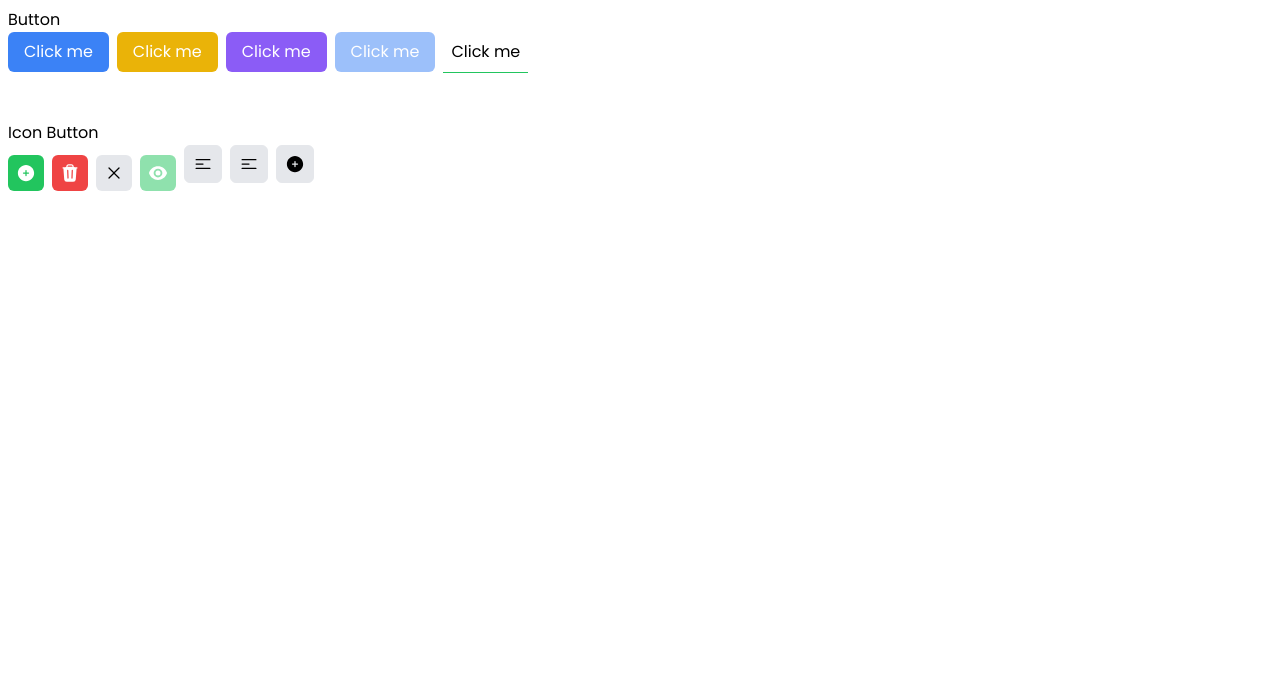
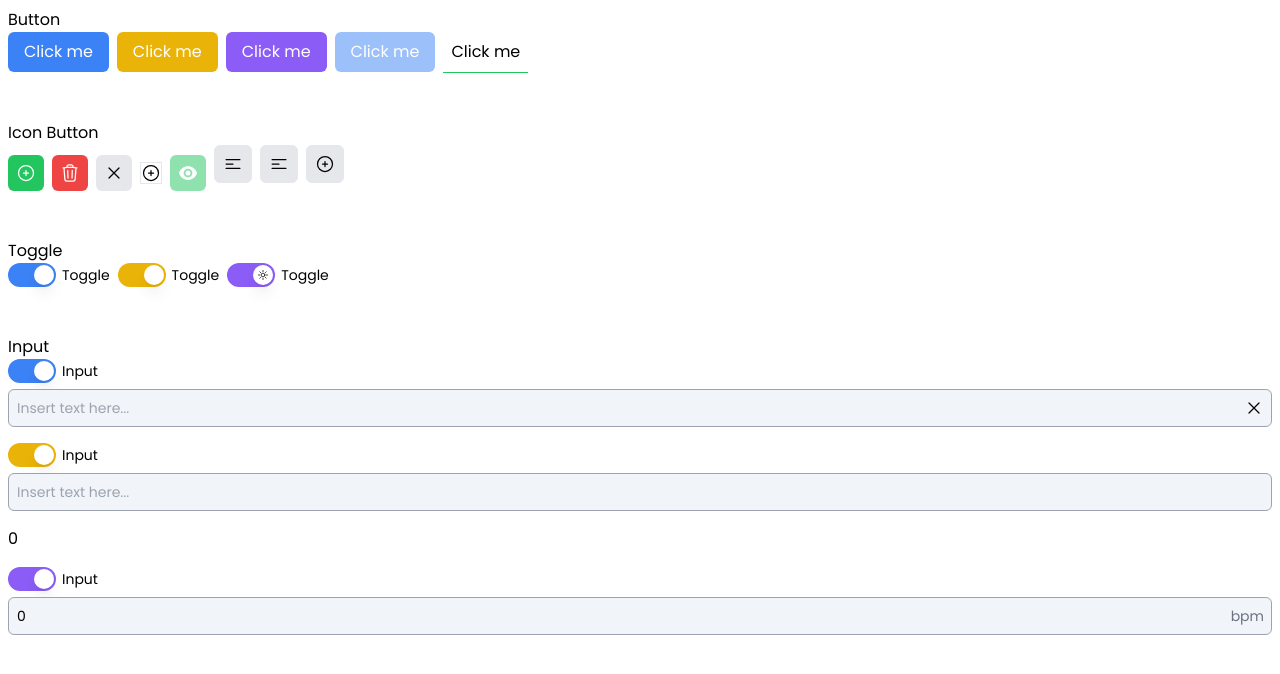
Before and after one commit to stefanBid/health-fit-360, a Vue app: page / in a window 1280 px wide. Shown: the top 674 px of the page. Built offline with nearby package versions, Linux system fonts and the light colour scheme.

Commit message:
add toggle component and input component

```diff
--- a/src/App.vue
+++ b/src/App.vue
@@ -1,14 +1,32 @@
 <script setup lang="ts">
-  import { HfButton, HfIconButton, HfDropdownMenu } from '@/components';
+  import {
+    HfButton,
+    HfIconButton,
+    HfDropdownMenu,
+    HfToggle,
+    HfInput,
+  } from '@/components';
   import {
     TrashIcon,
     XMarkIcon,
     PlusCircleIcon,
-  } from '@heroicons/vue/24/solid';
+    SunIcon,
+    MoonIcon,
+  } from '@heroicons/vue/24/outline';
+
+  import { ref } from 'vue';
 
   const test = (option: string) => {
     console.log(option);
   };
+
+  const toggle1 = ref(true);
+  const toggle2 = ref(true);
+  const toggle3 = ref(true);
+
+  const inputValue = ref('');
+  const inputValue2 = ref('');
+  const inputValue3 = ref(0);
 </script>
 
 <template>
@@ -42,6 +60,11 @@
           color="gray"
           :icon="XMarkIcon"
           class="hover:rotate-180"
+        />
+        <hf-icon-button
+          no-style
+          class="border"
+          :icon="PlusCircleIcon"
         />
         <hf-icon-button disabled />
         <hf-dropdown-menu>
@@ -97,5 +120,87 @@
         />
       </div>
     </div>
+    <div class="p-2">
+      <h1>Toggle</h1>
+      <div class="flex items-center gap-x-2">
+        <hf-toggle
+          id="toggle-1"
+          label="Toggle"
+          v-model:enabled="toggle1"
+          color="blue"
+        />
+        <hf-toggle
+          id="toggle-2"
+          label="Toggle"
+          v-model:enabled="toggle2"
+          color="yellow"
+        />
+        <hf-toggle
+          id="toggle-3"
+          label="Toggle"
+          v-model:enabled="toggle3"
+          color="violet"
+          :dot-icon="{ enabled: SunIcon, disabled: MoonIcon }"
+        />
+      </div>
+    </div>
+    <div class="p-2">
+      <h1>Input</h1>
+      <div class="flex flex-col gap-y-4">
+        <hf-input
+          label="Input"
+          v-model:inputValue="inputValue"
+          id="input-1"
+          :disabled="!toggle1"
+        >
+          <template #toggle>
+            <hf-toggle
+              id="toggle-input-1"
+              v-model:enabled="toggle1"
+              color="blue"
+            />
+          </template>
+          <template #persistent>
+            <hf-icon-button
+              no-style
+              :icon="XMarkIcon"
+            />
+          </template>
+        </hf-input>
+        <hf-input
+          label="Input"
+          v-model:inputValue="inputValue2"
+          id="input-2"
+          :disabled="!toggle2"
+          color="yellow"
+        >
+          <template #toggle>
+            <hf-toggle
+              id="toggle-input-2"
+              v-model:enabled="toggle2"
+              color="yellow"
+            />
+          </template>
+        </hf-input>
+        {{ inputValue3 }}
+        <hf-input
+          label="Input"
+          v-model:inputValue="inputValue3"
+          id="input-3"
+          :disabled="!toggle3"
+          color="violet"
+          type="number"
+          unit="bpm"
+        >
+          <template #toggle>
+            <hf-toggle
+              id="toggle-input-3"
+              v-model:enabled="toggle3"
+              color="violet"
+            />
+          </template>
+        </hf-input>
+      </div>
+    </div>
   </div>
 </template>
--- a/src/components/atoms/hf-icon-button/HfIconButton.vue
+++ b/src/components/atoms/hf-icon-button/HfIconButton.vue
@@ -43,7 +43,7 @@
   >
     <component
       :is="props.icon || EyeIcon"
-      class="w-5 h-5 transition-all duration-200 ease-in-out sm:w-4 sm:h-4 xs:w-4 xs:h-4 shrink-0"
+      class="transition-all duration-200 ease-in-out size-5 sm:size-4 xs:size-4 shrink-0"
     />
   </button>
 </template>
--- a/src/components/atoms/hf-toggle/HfToggle.vue
+++ b/src/components/atoms/hf-toggle/HfToggle.vue
@@ -1,5 +1,71 @@
-<script setup lang="ts"></script>
+<script setup lang="ts">
+  import { ColorVariantExtra } from '@/types/global.types';
+  import { Switch, SwitchGroup, SwitchLabel } from '@headlessui/vue';
+  import { FunctionalComponent } from 'vue';
+
+  defineOptions({ inheritAttrs: false });
+
+  interface HfToggleProps {
+    label?: string;
+    help?: string;
+    color?: ColorVariantExtra;
+    dotIcon?: {
+      enabled: FunctionalComponent;
+      disabled: FunctionalComponent;
+    };
+  }
+
+  const props = defineProps<HfToggleProps>();
+  const enabled = defineModel<boolean>('enabled', { required: true });
+</script>
 
 <template>
-  <div>Toggle</div>
+  <SwitchGroup>
+    <div class="inline-flex items-center">
+      <Switch
+        v-model="enabled"
+        :id="($attrs.id as string) || undefined"
+        :class="[
+          {
+            'bg-blue-500': props.color === 'blue' && enabled,
+            'bg-blue-500/50': props.color === 'blue' && !enabled,
+          },
+          {
+            'bg-yellow-500': props.color === 'yellow' && enabled,
+            'bg-yellow-500/50': props.color === 'yellow' && !enabled,
+          },
+          {
+            'bg-violet-500': props.color === 'violet' && enabled,
+            'bg-violet-500/50': props.color === 'violet' && !enabled,
+          },
+        ]"
+        class="relative inline-flex h-[1.5rem] w-[3rem] shrink-0 cursor-pointer rounded-full border-2 border-transparent transition-colors duration-200 ease-in-out focus:outline-none focus:ring-0"
+      >
+        <span class="sr-only">Use setting</span>
+        <div
+          aria-hidden="true"
+          :class="enabled ? 'translate-x-[1.5rem]' : 'translate-x-0'"
+          class="pointer-events-none inline-flex items-center justify-center size-[1.25rem] rounded-full bg-white shadow-lg ring-0 transition-all duration-200 ease-in-out"
+        >
+          <component
+            v-if="props.dotIcon"
+            :is="enabled ? props.dotIcon.enabled : props.dotIcon.disabled"
+            class="transition-all duration-200 ease-in-out size-3"
+          />
+        </div>
+      </Switch>
+
+      <div
+        v-if="props.label || props.help"
+        class="inline-flex justify-center ml-1.5 gap-x-1"
+      >
+        <SwitchLabel
+          :id="($attrs.id as string) || undefined"
+          class="text-sm transition-all duration-200 ease-in-out sm:text-xs xs:text-xs hover:cursor-pointer"
+        >
+          {{ props.label }}
+        </SwitchLabel>
+      </div>
+    </div>
+  </SwitchGroup>
 </template>
--- a/src/components/molecules/hf-dropdown-menu/HfDropdownMenu.vue
+++ b/src/components/molecules/hf-dropdown-menu/HfDropdownMenu.vue
@@ -80,7 +80,7 @@
             { ignore: [anchor] },
           ]"
           :style="popperStyle"
-          class="absolute z-50 flex flex-col w-40 p-1 text-white border border-gray-300 rounded-md shadow-lg"
+          class="absolute z-50 flex flex-col w-40 p-1 text-white bg-white border border-gray-300 rounded-md shadow-lg"
         >
           <slot v-if="!props.options" />
           <div
--- a/src/components/molecules/hf-input/HfInput.vue
+++ b/src/components/molecules/hf-input/HfInput.vue
@@ -1,5 +1,94 @@
-<script setup lang="ts"></script>
+<script setup lang="ts">
+  import { generateId } from '@/utils';
+  import type { ColorVariantExtra } from '@/types/global.types';
+  import { useSlots } from 'vue';
+
+  interface HfInputProps {
+    color?: ColorVariantExtra;
+    type?: 'text' | 'number';
+    unit?: 'cm' | 'bpm';
+    label?: string;
+    help?: string;
+    placeholder?: string;
+    disabled?: boolean;
+  }
+
+  const props = withDefaults(defineProps<HfInputProps>(), {
+    color: 'blue',
+    type: 'text',
+    unit: undefined,
+    label: undefined,
+    help: undefined,
+    placeholder: 'Insert text here...',
+    disabled: false,
+  });
+
+  const inputValue = defineModel<string | number>('inputValue', {
+    required: true,
+  });
+
+  defineOptions({ inheritAttrs: false });
+
+  const inputId = `input-${generateId()}`;
+
+  const UNIT_MAP = {
+    cm: 'cm',
+    bpm: 'bpm',
+  };
+
+  const slots = useSlots();
+</script>
 
 <template>
-  <div>Input layout</div>
+  <div class="flex flex-col gap-y-1.5">
+    <div class="inline-flex items-center">
+      <slot name="toggle" />
+      <label
+        v-if="props.label"
+        :for="($attrs.id as string) || inputId"
+        class="ml-1.5 hover:cursor-pointer text-sm sm:text-xs xs:text-xs"
+      >
+        {{ props.label }}
+      </label>
+      <!--Help icon-->
+    </div>
+    <div class="relative text-sm xs:text-xs sm:text-xs">
+      <input
+        v-model="inputValue"
+        :type="props.type"
+        :placeholder="props.placeholder"
+        :disabled="props.disabled"
+        :id="($attrs.id as string) || inputId"
+        class="w-full py-2 pl-2 truncate transition-all duration-200 ease-in-out border border-gray-300 rounded-md outline-none bg-slate-100 focus:outline-none focus:ring-1"
+        :class="[
+          {
+            'border-gray-400': !props.disabled,
+            'focus:ring-blue-500 hover:border-blue-500':
+              !props.disabled && props.color === 'blue',
+            'focus:ring-yellow-500 focus:border-yellow-500 hover:border-yellow-500':
+              !props.disabled && props.color === 'yellow',
+            'focus:ring-violet-500 hover:border-violet-500':
+              !props.disabled && props.color === 'violet',
+            'text-black/50': props.disabled,
+            'opacity-60': props.disabled,
+            'pr-10': props.unit,
+            'pr-8': !props.unit && slots.persistent,
+            'pr-2': !props.unit && !slots.persistent,
+          },
+        ]"
+      />
+      <div class="absolute inset-y-0 right-0 flex items-center m-2">
+        <slot
+          v-if="!props.unit"
+          name="persistent"
+        />
+        <span
+          v-else
+          class="text-gray-500"
+        >
+          {{ UNIT_MAP[props.unit] }}
+        </span>
+      </div>
+    </div>
+  </div>
 </template>
```
